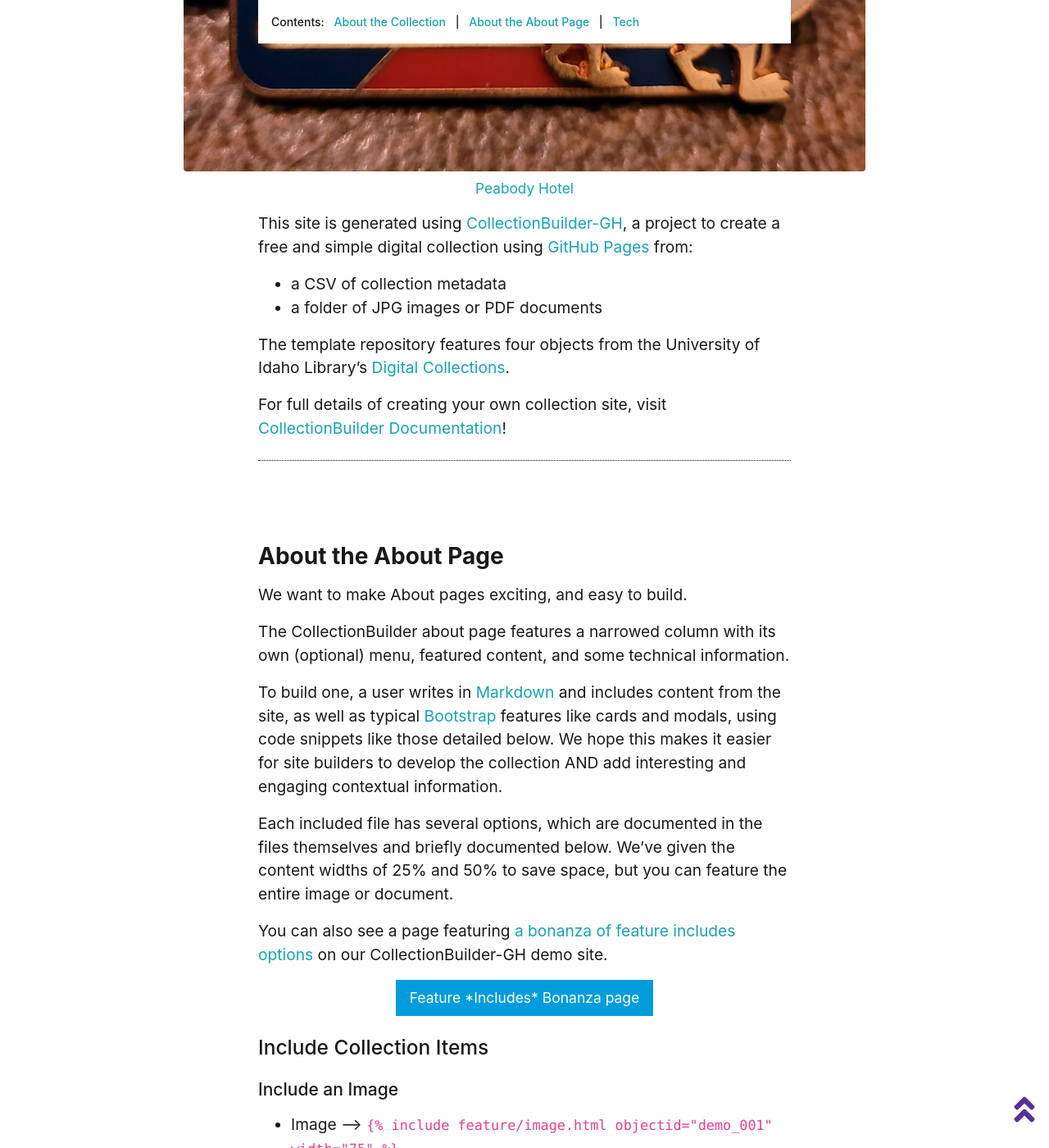
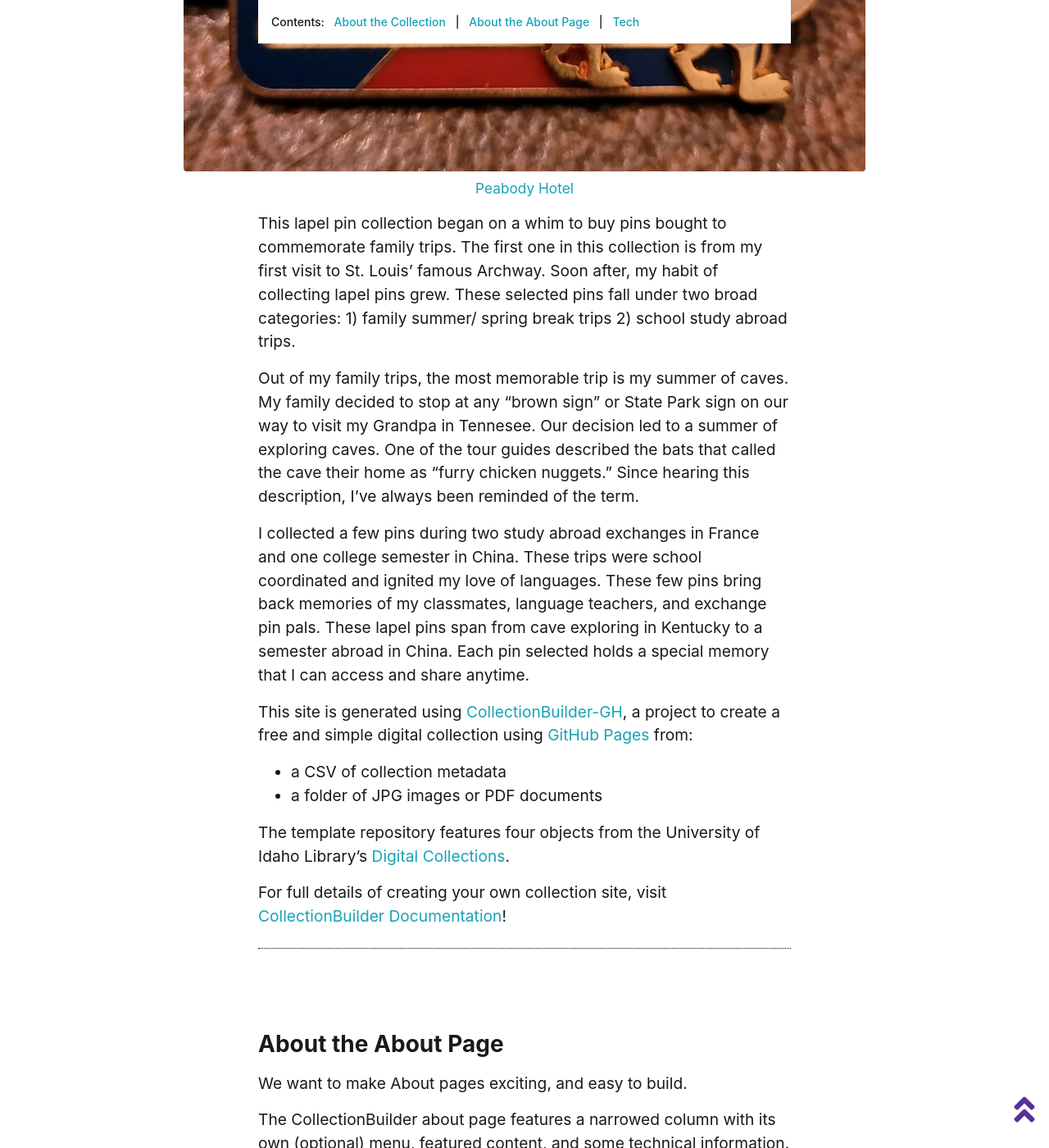
Before and after one commit to Metadata2022/pincollection, a Jekyll site: the page built from pages/about.md, in a window 1280 px wide and 1400 px high, scrolled down 1154 px. Shown: the whole window at 82% size. Built offline with Jekyll 4.4.1, drawn with Linux system fonts in a browser that asks for light colours; nearby versions of some CDN libraries.

Commit message:
updated about me description

```diff
--- a/pages/about.md
+++ b/pages/about.md
@@ -16,6 +16,12 @@
 
 {% include feature/image.html objectid="coll014" width="75" %}
 
+This lapel pin collection began on a whim to buy pins bought to commemorate family trips. The first one in this collection is from my first visit to St. Louis' famous Archway. Soon after, my habit of collecting lapel pins grew. These selected pins fall under two broad categories: 1) family summer/ spring break trips 2) school study abroad trips.
+
+Out of my family trips, the most memorable trip is my summer of caves. My family decided to stop at any "brown sign" or State Park sign on our way to visit my Grandpa in Tennesee. Our decision led to a summer of exploring caves. One of the tour guides described the bats that called the cave their home as "furry chicken nuggets." Since hearing this description, I've always been reminded of the term.
+
+I collected a few pins during two study abroad exchanges in France and one college semester in China. These trips were school coordinated and ignited my love of languages. These few pins bring back memories of my classmates, language teachers, and exchange pin pals. These lapel pins span from cave exploring in Kentucky to a semester abroad in China. Each pin selected holds a special memory that I can access and share anytime.
+
 This site is generated using [CollectionBuilder-GH](https://collectionbuilding.github.io/gh/), a project to create a free and simple digital collection using [GitHub Pages](https://pages.github.com/) from:
 
 - a CSV of collection metadata
```
